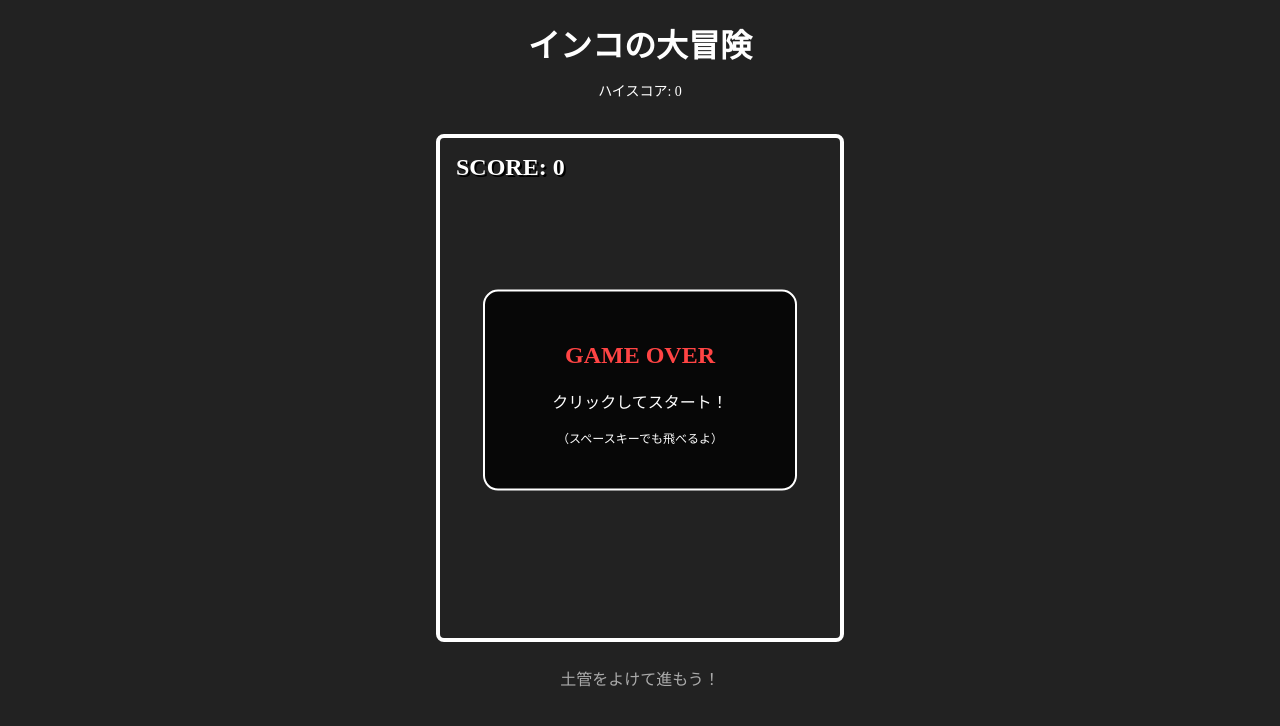
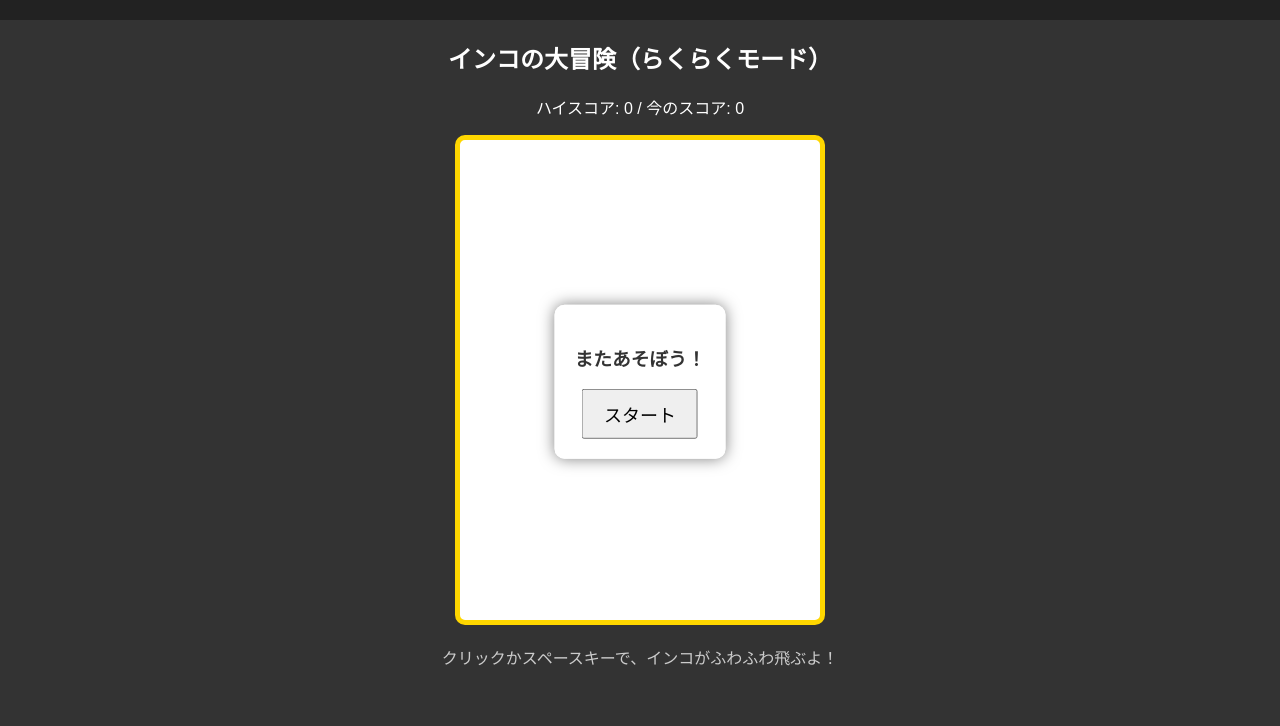
Before and after one commit to lunaceo7/inko-adventure, a React (Vite) app: page / in a window 1280 px wide. Shown: the top 726 px of the page. Built offline with nearby package versions, Linux system fonts and the light colour scheme.

Commit message:
Update App.jsx

```diff
--- a/src/App.jsx
+++ b/src/App.jsx
@@ -6,16 +6,16 @@ const App = () => {
   const [gameActive, setGameActive] = useState(false);
   const [highScore, setHighScore] = useState(0);
 
-  // --- ゲームバランス調整（ここをいじると難易度が変わります） ---
-  const BIRD_WIDTH = 34;    // インコの横幅
-  const BIRD_HEIGHT = 24;   // インコの縦幅
-  const GRAVITY = 0.25;     // 重力（小さいほどふわふわ浮く）
-  const JUMP_STRENGTH = -5; // ジャンプ力（小さいほど小刻みに跳ねる）
-  const PIPE_WIDTH = 60;    // 土管の太さ
-  const PIPE_GAP = 180;     // 土管の隙間（大きいほど通りやすい）
-  const PIPE_SPEED = 3;     // スクロール速度（小さいほどゆっくり）
-  const SPAWN_RATE = 90;    // 土管が出る間隔（大きいほど土管がまばらになる）
-  const HIT_BOX_MARGIN = 6; // 当たり判定の余裕（大きいほど「今当たったじゃん！」がなくなる）
+  // --- 「超かんたん・初心者モード」の調整 ---
+  const BIRD_WIDTH = 24;    // さらに小さく（当たりにくく）
+  const BIRD_HEIGHT = 18;
+  const GRAVITY = 0.15;     // かなりふわふわ（ゆっくり落ちる）
+  const JUMP_STRENGTH = -4; // ジャンプも優しく
+  const PIPE_WIDTH = 40;
+  const PIPE_GAP = 240;     // 隙間を特大に（インコ10匹分くらい通れる）
+  const PIPE_SPEED = 2;     // スクロールをゆっくりに
+  const SPAWN_RATE = 120;   // 土管の間隔をさらに広く
+  const HIT_BOX_MARGIN = 10; // 判定をめちゃくちゃ甘く（ほぼ重ならないと死なない）
 
   const birdY = useRef(250);
   const velocity = useRef(0);
@@ -42,7 +42,7 @@ const App = () => {
 
   useEffect(() => {
     const handleKeyDown = (e) => {
-      if (e.code === 'Space') jump();
+      if (e.code === 'Space' || e.code === 'ArrowUp') jump();
     };
     window.addEventListener('keydown', handleKeyDown);
     return () => window.removeEventListener('keydown', handleKeyDown);
@@ -58,7 +58,6 @@ const App = () => {
       velocity.current += GRAVITY;
       birdY.current += velocity.current;
 
-      // 土管の生成
       if (frame.current % SPAWN_RATE === 0) {
         const minPipeHeight = 50;
         const maxPipeHeight = canvas.height - PIPE_GAP - 50;
@@ -66,11 +65,10 @@ const App = () => {
         pipes.current.push({ x: canvas.width, top: pipeHeight, passed: false });
       }
 
-      // 土管の移動と判定
       pipes.current.forEach((pipe) => {
         pipe.x -= PIPE_SPEED;
 
-        // 当たり判定（HIT_BOX_MARGIN 分だけ判定を甘く設定）
+        // 判定を大幅に緩和
         const birdLeft = 50 + HIT_BOX_MARGIN;
         const birdRight = 50 + BIRD_WIDTH - HIT_BOX_MARGIN;
         const birdTop = birdY.current + HIT_BOX_MARGIN;
@@ -84,7 +82,6 @@ const App = () => {
           setGameActive(false);
         }
 
-        // スコア加算
         if (!pipe.passed && pipe.x < 50) {
           pipe.passed = true;
           setScore((s) => {
@@ -95,42 +92,37 @@ const App = () => {
         }
       });
 
-      if (birdY.current > canvas.height || birdY.current < -50) setGameActive(false);
+      // 画面の下に行きすぎても、少し余裕を持たせる
+      if (birdY.current > canvas.height + 20 || birdY.current < -100) setGameActive(false);
       if (pipes.current[0]?.x < -PIPE_WIDTH) pipes.current.shift();
 
       frame.current++;
     };
 
     const draw = () => {
-      // 背景（空色）
-      ctx.fillStyle = '#70c5ce';
+      ctx.fillStyle = '#AEEEEE'; // より明るい空
       ctx.fillRect(0, 0, canvas.width, canvas.height);
 
-      // 土管の描画（ファミコン風の緑）
-      ctx.fillStyle = '#73bf2e';
-      ctx.strokeStyle = '#000';
+      // 土管
+      ctx.fillStyle = '#90EE90';
+      ctx.strokeStyle = '#228B22';
       ctx.lineWidth = 2;
       pipes.current.forEach((pipe) => {
-        // 上の土管
         ctx.fillRect(pipe.x, 0, PIPE_WIDTH, pipe.top);
         ctx.strokeRect(pipe.x, 0, PIPE_WIDTH, pipe.top);
-        // 下の土管
         ctx.fillRect(pipe.x, pipe.top + PIPE_GAP, PIPE_WIDTH, canvas.height);
         ctx.strokeRect(pipe.x, pipe.top + PIPE_GAP, PIPE_WIDTH, canvas.height);
       });
 
-      // インコの描画（セキセイインコ風：体は緑、頭は黄色）
+      // インコ（さらに小さく可愛いサイズ）
       const bx = 50;
       const by = birdY.current;
-
-      ctx.fillStyle = '#4af14a'; // 体（緑）
+      ctx.fillStyle = '#4af14a'; // 体
       ctx.fillRect(bx, by, BIRD_WIDTH, BIRD_HEIGHT);
-      ctx.fillStyle = '#fff700'; // 頭（黄）
-      ctx.fillRect(bx + 15, by, 19, 15);
+      ctx.fillStyle = '#fff700'; // 頭
+      ctx.fillRect(bx + 10, by, 14, 10);
       ctx.fillStyle = '#000';    // 目
-      ctx.fillRect(bx + 28, by + 4, 3, 3);
-      ctx.fillStyle = '#ff9900'; // くちばし
-      ctx.fillRect(bx + 32, by + 8, 4, 4);
+      ctx.fillRect(bx + 18, by + 2, 2, 2);
     };
 
     const loop = () => {
@@ -145,45 +137,26 @@ const App = () => {
 
   return (
     <div onMouseDown={jump} style={{
-      textAlign: 'center',
-      backgroundColor: '#222',
-      minHeight: '100vh',
-      color: 'white',
-      fontFamily: '"Press Start 2P", cursive', // ファミコン風フォントがあれば
-      userSelect: 'none',
-      touchAction: 'none'
+      textAlign: 'center', backgroundColor: '#333', minHeight: '100vh', color: 'white',
+      fontFamily: 'sans-serif', userSelect: 'none', touchAction: 'none'
     }}>
-      <h1 style={{ paddingTop: '20px', margin: '0' }}>インコの大冒険</h1>
-      <p style={{ fontSize: '14px' }}>ハイスコア: {highScore}</p>
+      <h2 style={{ paddingTop: '20px' }}>インコの大冒険（らくらくモード）</h2>
+      <p>ハイスコア: {highScore} / 今のスコア: {score}</p>
 
-      <div style={{ position: 'relative', display: 'inline-block', marginTop: '20px' }}>
-        <canvas
-          ref={canvasRef}
-          width="400"
-          height="500"
-          style={{ border: '4px solid #fff', borderRadius: '8px', cursor: 'pointer' }}
-        />
-
-        <div style={{ position: 'absolute', top: 20, left: 20, fontSize: '24px', fontWeight: 'bold', textShadow: '2px 2px #000' }}>
-          SCORE: {score}
-        </div>
-
+      <div style={{ position: 'relative', display: 'inline-block' }}>
+        <canvas ref={canvasRef} width="360" height="480" style={{ border: '5px solid #FFD700', borderRadius: '10px', background: '#fff' }} />
         {!gameActive && (
           <div style={{
             position: 'absolute', top: '50%', left: '50%', transform: 'translate(-50%, -50%)',
-            background: 'rgba(0,0,0,0.8)', padding: '30px', borderRadius: '15px', border: '2px solid #fff',
-            width: '250px'
+            background: 'rgba(255,255,255,0.9)', color: '#333', padding: '20px', borderRadius: '10px',
+            boxShadow: '0 0 15px rgba(0,0,0,0.5)'
           }}>
-            <h2 style={{ color: '#ff4444' }}>GAME OVER</h2>
-            <p>クリックしてスタート！</p>
-            <p style={{ fontSize: '12px' }}>（スペースキーでも飛べるよ）</p>
+            <h3>またあそぼう！</h3>
+            <button style={{ padding: '10px 20px', fontSize: '18px', cursor: 'pointer' }}>スタート</button>
           </div>
         )}
       </div>
-
-      <div style={{ marginTop: '20px', color: '#aaa' }}>
-        <p>土管をよけて進もう！</p>
-      </div>
+      <p style={{ color: '#ccc' }}>クリックかスペースキーで、インコがふわふわ飛ぶよ！</p>
     </div>
   );
 };
```
